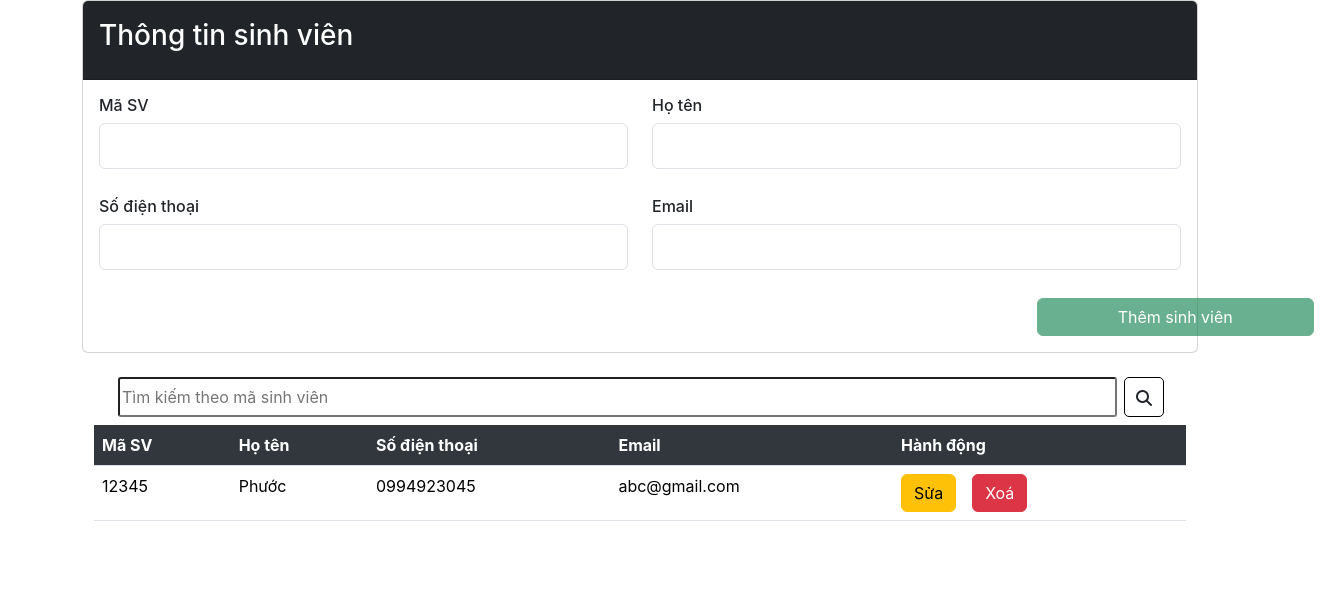
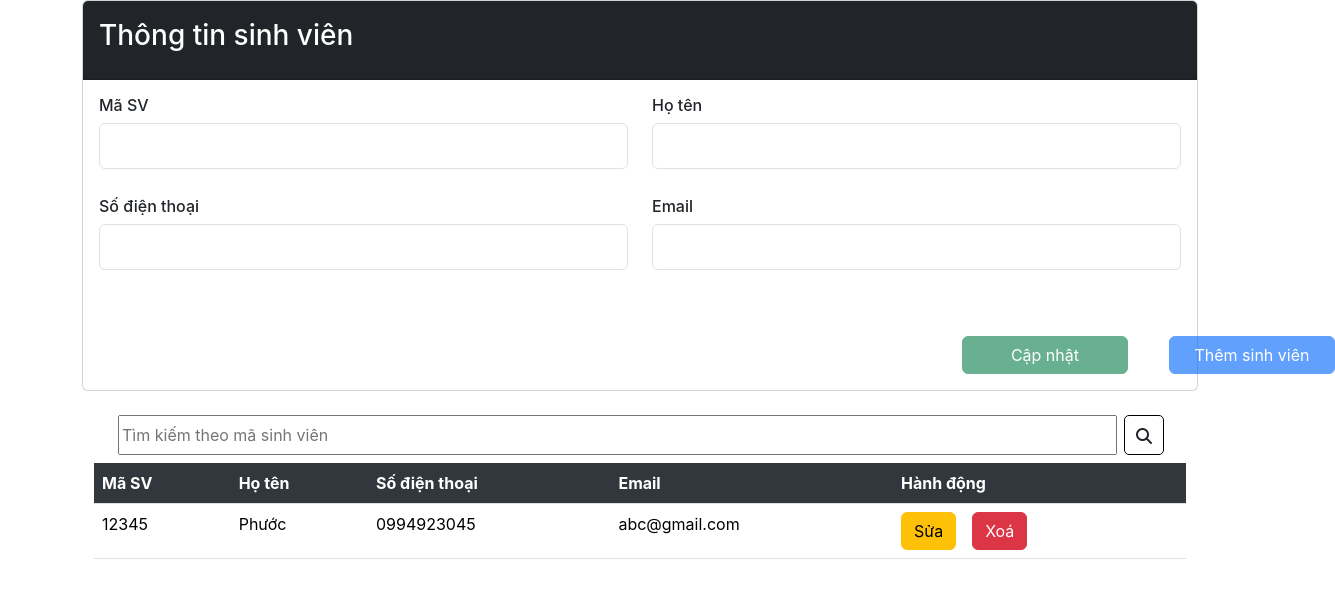
Before and after one commit to PhuocKhuat/BC58_BTCreateJS_Form_KhuatHoDuyPhuoc, a React (Create React App) app: page / in a window 1280 px wide. Shown: the top 598 px of the page, 1335 px wide, since content can reach past the window. Built offline with nearby package versions, Linux system fonts and the light colour scheme.

Commit message:
Làm chưa xong nút cập nhật

```diff
--- a/src/Components/FormSinhVien/FormSinhVien.jsx
+++ b/src/Components/FormSinhVien/FormSinhVien.jsx
@@ -1,6 +1,6 @@
 import React, { Component } from "react";
 import "./style.css";
-import { actionForm } from "../../actions/actions";
+import { actionForm, actionUpdate } from "../../actions/actions";
 import { connect } from "react-redux";
 import TableSinhVien from "../TableSinhVien/TableSinhVien";
 // import TableSinhVien from "../TableSinhVien/TableSinhVien";
@@ -89,7 +89,7 @@ class FormSinhVien extends Component {
     let valid = true;
     //Duyệt các thuộc tính của đối tượng errors, key là từng thuộc tính.
     for (let key in this.state.errors) {
-      if (this.state.errors[key] !== "" || this.state.values[key] === ""){
+      if (this.state.errors[key] !== "" || this.state.values[key] === "") {
         //Khác rỗng là có nhập, không cho nhập, nhưng cái nhập đúng hay sai validate.
         valid = false;
       }
@@ -99,11 +99,21 @@ class FormSinhVien extends Component {
         ...this.state, //Giữ lại 2 key values và errors, this.state phải ở trên.
         valid: valid,
       },
-      () => {
-        console.log(this.state);
-      }
     );
   };
+  //NÚT CHỈNH SỬA.
+  handleEdit = (sinhVien) => {
+    this.setState({
+      ...this.state,
+      values: sinhVien,
+    });
+  };
+  // handleUpdate = (sinhVien) => {
+  //   this.setState({
+  //     ...this.state,
+  //     values: 123,
+  //   })
+  // }
 
   render() {
     return (
@@ -128,7 +138,9 @@ class FormSinhVien extends Component {
                     //4. Tạo hàm onChange.
                     onChange={this.handleEnterInput}
                   />
-                  <p className="text-danger text-left">{this.state.errors.maSV}</p>
+                  <p className="text-danger text-left">
+                    {this.state.errors.maSV}
+                  </p>
                 </div>
                 <div className="col-6 form-group">
                   <h6 className="alignTitle">Họ tên</h6>
@@ -170,19 +182,30 @@ class FormSinhVien extends Component {
               <div className="row">
                 {/* 9. Thêm type submit để khi user enter tự động cập nhật */}
                 {this.state.valid ? (
-                  <button
+                <button className="btn btn-success" style={{width: "15%", position: "relative", top:"62px" ,marginLeft: "875px"}} onClick={()=>{
+                  this.props.handleUpdate(this.state.values)
+                }}>Cập nhật</button>
+                ): (
+                  <button className="btn btn-success" style={{width: "15%", position: "relative", top:"62px" ,marginLeft: "875px"}}
+                  onClick={()=>{
+                    this.props.handleUpdate(this.state.values)
+                  }}
+                  disabled>Cập nhật</button>
+                  )
+                }
+                {this.state.valid ? (
+                    <button
                     type="submit"
-                    className="btn btn-success mt-4 w-25"
-                    style={{ position: "relative", left: "950px" }}
-                    >
+                    className="btn btn-primary mt-4"
+                    style={{ position: "relative", left: "1082px", width: "15%" }}
+                  >
                     Thêm sinh viên
                   </button>
-
                 ) : (
-                  <button
+                    <button
                     type="submit"
-                    className="btn btn-success mt-4 w-25"
-                    style={{ position: "relative", left: "950px" }}
+                    className="btn btn-primary mt-4"
+                    style={{ position: "relative", left: "1082px", width: "15%"}}
                     disabled
                   >
                     Thêm sinh viên
@@ -192,7 +215,7 @@ class FormSinhVien extends Component {
             </form>
           </div>
         </div>
-        <TableSinhVien maSV={this.state.values.maSV}/>
+        <TableSinhVien handleEdit={this.handleEdit} />
         {/* {console.log(this.state.values.maSV)} */}
       </div>
     );
@@ -204,6 +227,9 @@ let mapDispatchToProps = (dispatch) => {
     themSinhVien: (sinhVien) => {
       dispatch(actionForm(sinhVien));
     },
+    handleUpdate: (sinhVien) =>{
+      dispatch(actionUpdate(sinhVien));
+    }
   };
 };
 
--- a/src/Components/TableSinhVien/TableSinhVien.jsx
+++ b/src/Components/TableSinhVien/TableSinhVien.jsx
@@ -1,8 +1,8 @@
 import React, { Component } from "react";
 import { connect } from "react-redux";
 import "./style.css";
-import { actionDelete, actionEdit } from "../../actions/actions";
-import ModalSinhVien from "../ModalSinhVien/ModalSinhVien";
+import { actionDelete } from "../../actions/actions";
+// import ModalSinhVien from "../ModalSinhVien/ModalSinhVien";
 
 
 class TableSinhVien extends Component {
@@ -45,12 +45,12 @@ class TableSinhVien extends Component {
                     onClick={() => {
                       handleEdit(sinhVien);
                     }}
-                    data-bs-toggle="modal"
-                    data-bs-target="#exampleModal"
+                    // data-bs-toggle="modal"
+                    // data-bs-target="#exampleModal"
                   >
                     Sửa
                   </button>
-                  <ModalSinhVien maSV={this.props.maSV}/>
+                  {/* <ModalSinhVien maSV={this.props.maSV}/> */}
                   {/* {console.log(this.props.maSV)} */}
                   <button
                     className="btn btn-danger"
@@ -81,9 +81,9 @@ let mapDispatchToProps = (dispatch) => {
     handleDelete: (sinhVien) => {
       dispatch(actionDelete(sinhVien));
     },
-    handleEdit: (sinhVien) => {
-      dispatch(actionEdit(sinhVien));
-    },
+    // handleEdit: (sinhVien) => {
+    //   dispatch(actionEdit(sinhVien));
+    // },
   };
 };
 
--- a/src/Types/contains.js
+++ b/src/Types/contains.js
@@ -1,3 +1,4 @@
 export const ADD = 'ADD';
 export const DELETE = 'DELETE';
 export const EDIT = 'EDIT';
+export const UPDATE = 'UPDATE';
--- a/src/actions/actions.js
+++ b/src/actions/actions.js
@@ -1,4 +1,4 @@
-import { ADD, DELETE, EDIT } from "../Types/contains";
+import { ADD, DELETE, UPDATE } from "../Types/contains";
 
 export const actionForm = (sinhVien) =>{
     return{
@@ -14,9 +14,16 @@ export const actionDelete = (sinhVien) =>{
     }
 }
 
-export const actionEdit = (sinhVien) =>{
+// export const actionEdit = (sinhVien) =>{
+//     return{
+//         type: EDIT,
+//         payload: sinhVien,
+//     }
+// }
+
+export const actionUpdate = (sinhVien) =>{
     return{
-        type: EDIT,
+        type: UPDATE,
         payload: sinhVien,
     }
 }
--- a/src/redux/reducer.js
+++ b/src/redux/reducer.js
@@ -1,4 +1,4 @@
-import { ADD, DELETE, EDIT } from "../Types/contains";
+import { ADD, DELETE, UPDATE } from "../Types/contains";
 
 const initialState = {
   //1. Mảng này ở phần hiển thị, phần hiển thị ban đầu rỗng nên mảng rỗng, tạo ví dụ user đã nhập.
@@ -10,12 +10,12 @@ const initialState = {
       email: "abc@gmail.com",
     },
   ],
-  editMangSinhVien: {
-    hoTen: "Phước",
-    maSV: "12345",
-    sdt: "0994923045",
-    email: "abc@gmail.com",
-  },
+  // editMangSinhVien: {
+  //   hoTen: "Phước",
+  //   maSV: "12345",
+  //   sdt: "0994923045",
+  //   email: "abc@gmail.com",
+  // },
 };
 
 
@@ -32,8 +32,17 @@ export let formReducer = (state = initialState, { type, payload }) => {
       );
       return { ...state, mangSinhVien: sinhVienFilter };
     }
-    case EDIT: {
-      return {...state, editMangSinhVien: payload};
+    // case EDIT: {
+    //   return {...state, editMangSinhVien: payload};
+    // }
+    case UPDATE: {
+      let cloneTable = [...state.mangSinhVien];
+      let indexMaSV = payload.maSV
+      console.log(indexMaSV);
+      let index = cloneTable.findIndex(sinhVien => sinhVien.maSV === payload.maSV);
+      cloneTable[index] = payload;
+      cloneTable.splice(index, 1, payload);
+      return {...state, mangSinhVien: cloneTable};
     }
     default:
       return state;
```
